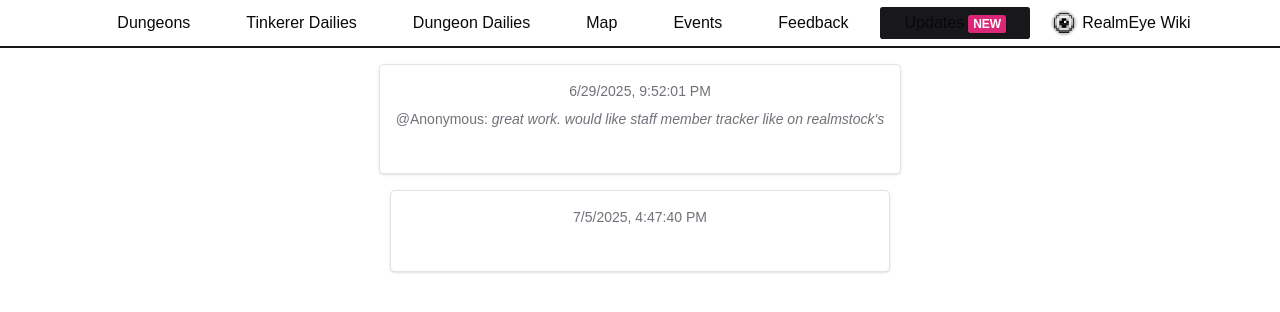
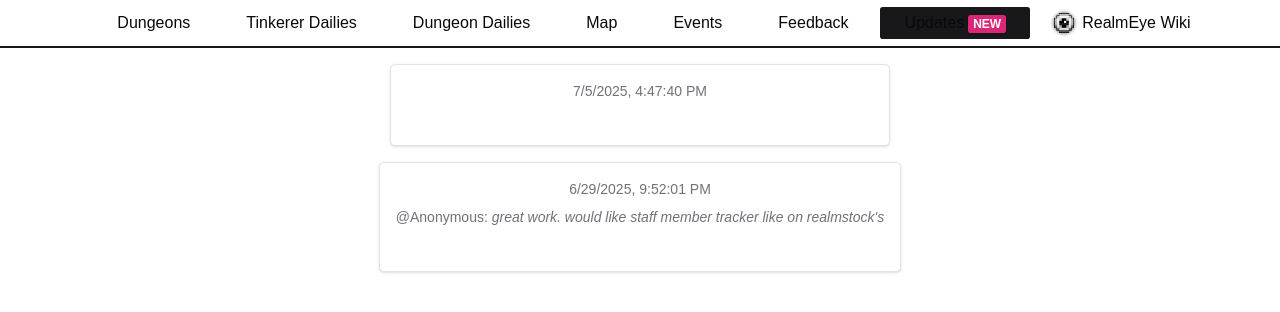
Before and after one commit to mattie43/rotmg-tracker, a Next.js app: page /updates in a window 1280 px wide. Shown: the top 312 px of the page. Built offline with nearby package versions, Linux system fonts and the light colour scheme.

Commit message:
reverse items order

```diff
--- a/src/app/updates/items.ts
+++ b/src/app/updates/items.ts
@@ -1,10 +1,5 @@
+// Put new items to top
 export const items = [
-  {
-    user: "Anonymous",
-    comment: "great work. would like staff member tracker like on realmstock's",
-    update: `Added a "Staff Member" filter to the events page side panel`,
-    timeStamp: 1751233921839,
-  },
   {
     user: "",
     comment: "",
@@ -12,4 +7,10 @@ export const items = [
       "When filtering events, your selected events are now put to the top of the list",
     timeStamp: 1751734060902,
   },
+  {
+    user: "Anonymous",
+    comment: "great work. would like staff member tracker like on realmstock's",
+    update: `Added a "Staff Member" filter to the events page side panel`,
+    timeStamp: 1751233921839,
+  },
 ];
```
